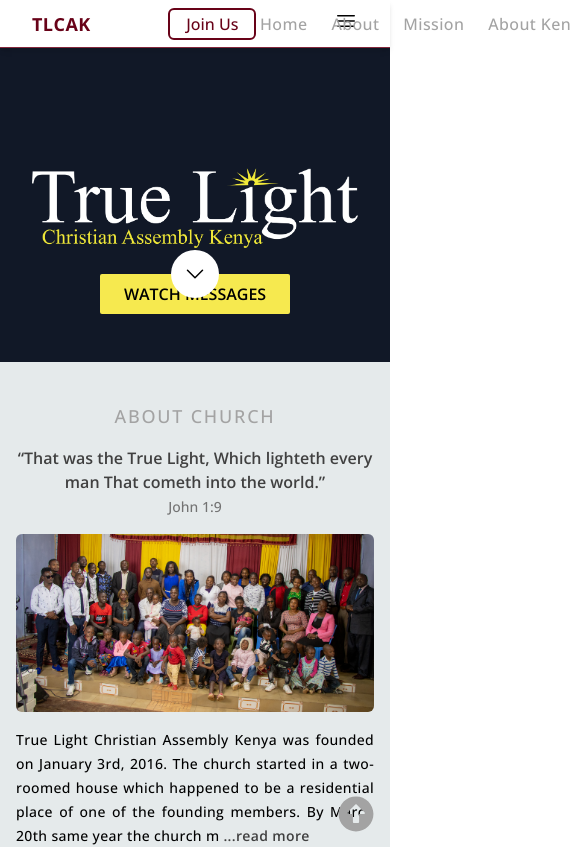
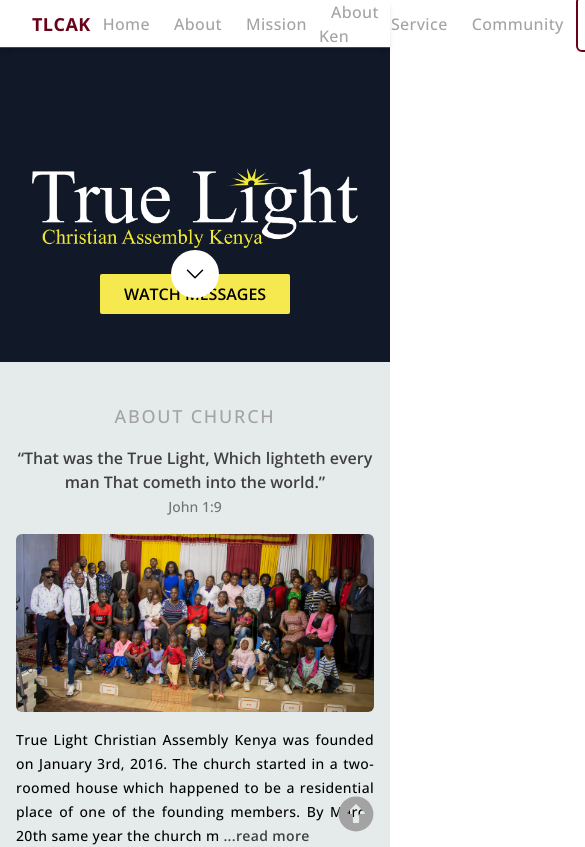
Before and after one commit to Ebenezr/tlcak, a Next.js app: page / in a window 390 px wide. Shown: the top 847 px of the page, 585 px wide, since content can reach past the window. Built offline with nearby package versions, Linux system fonts and the light colour scheme.

Commit message:
add mobile detector on nav bar

```diff
--- a/components/Navigation.tsx
+++ b/components/Navigation.tsx
@@ -1,4 +1,4 @@
-import React, { useState } from "react";
+import React, { useEffect, useState } from "react";
 import { MdOutlineMenu } from "react-icons/md";
 import { Link } from "react-scroll";
 import { Navbar, Nav } from "rsuite";
@@ -7,6 +7,13 @@
 
 const Navigation = () => {
   const [isOpen, setIsOpen] = useState(true);
+  const [isMobile, setIsMobile] = useState(false);
+  const [isDesktop, setIsDesktop] = useState(false);
+
+  useEffect(() => {
+    setIsMobile(/iPhone|Android|iPad/i.test(navigator.userAgent));
+    setIsDesktop(/Windows|Mac|Linux/i.test(navigator.userAgent));
+  }, []);
   const toggleMenu = () => {
     setIsOpen(!isOpen);
   };
@@ -25,7 +32,11 @@
           </h2>
         </div>
         {/* link list */}
-        <div className="flex items-center lg:gap-4  md:gap-4  non-mobile">
+        <div
+          className={`flex items-center lg:gap-4  md:gap-4 ${
+            isMobile ? "hidden" : "block"
+          }`}
+        >
           <span>
             <Link
               className={linkStyle}
@@ -105,7 +116,7 @@
           </span>
         </div>
         {/* join us */}
-        <div className="sm:hidden md:hidden lg:block">
+        <div className={`${isMobile ? "hidden" : "block"}`}>
           <button className="  bg-white text-primary-300 border-2 border-primary-300  px-4 py-[2px]  rounded-md font-sans hover:text-white hover:bg-primary-300 focus:bg-primary-300 focus:text-white hover:shadow-md hover:shadow-neutral-300">
             Join Us
           </button>
```
